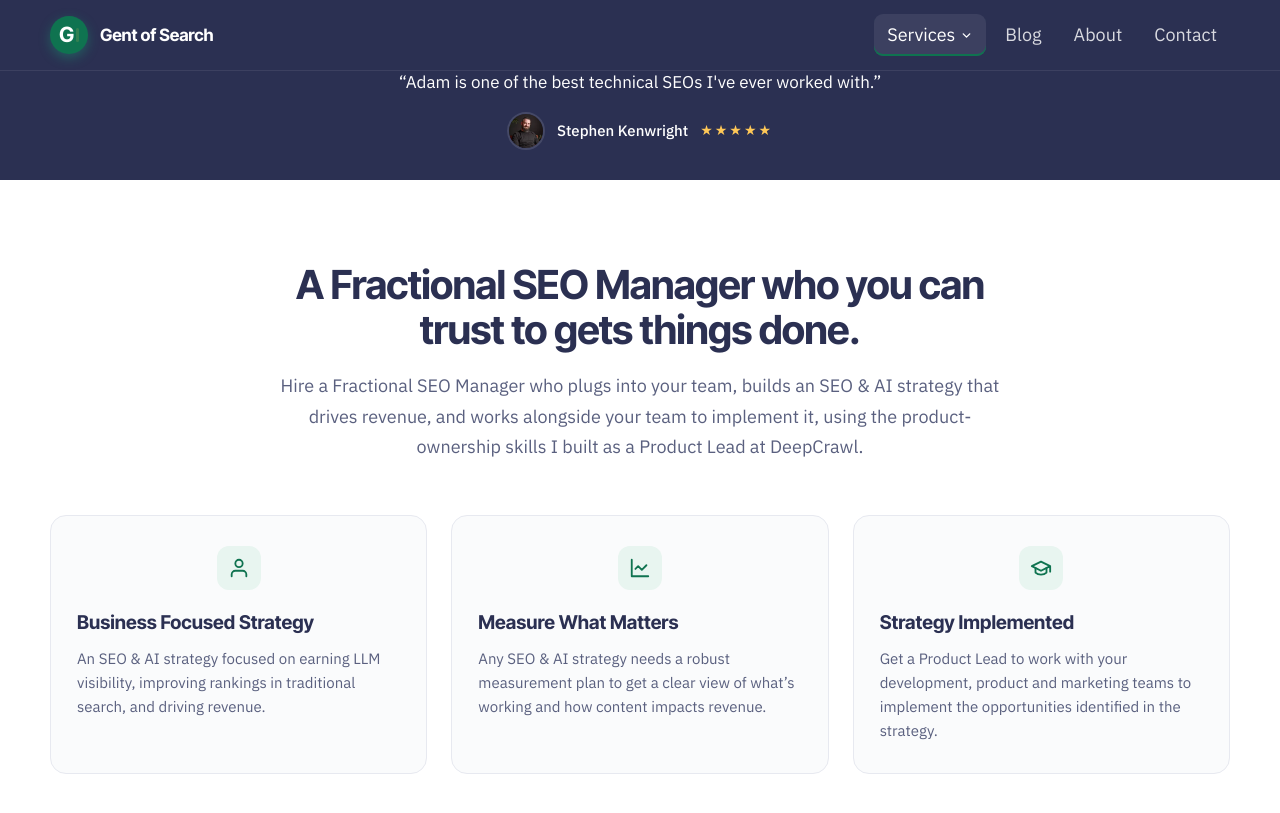
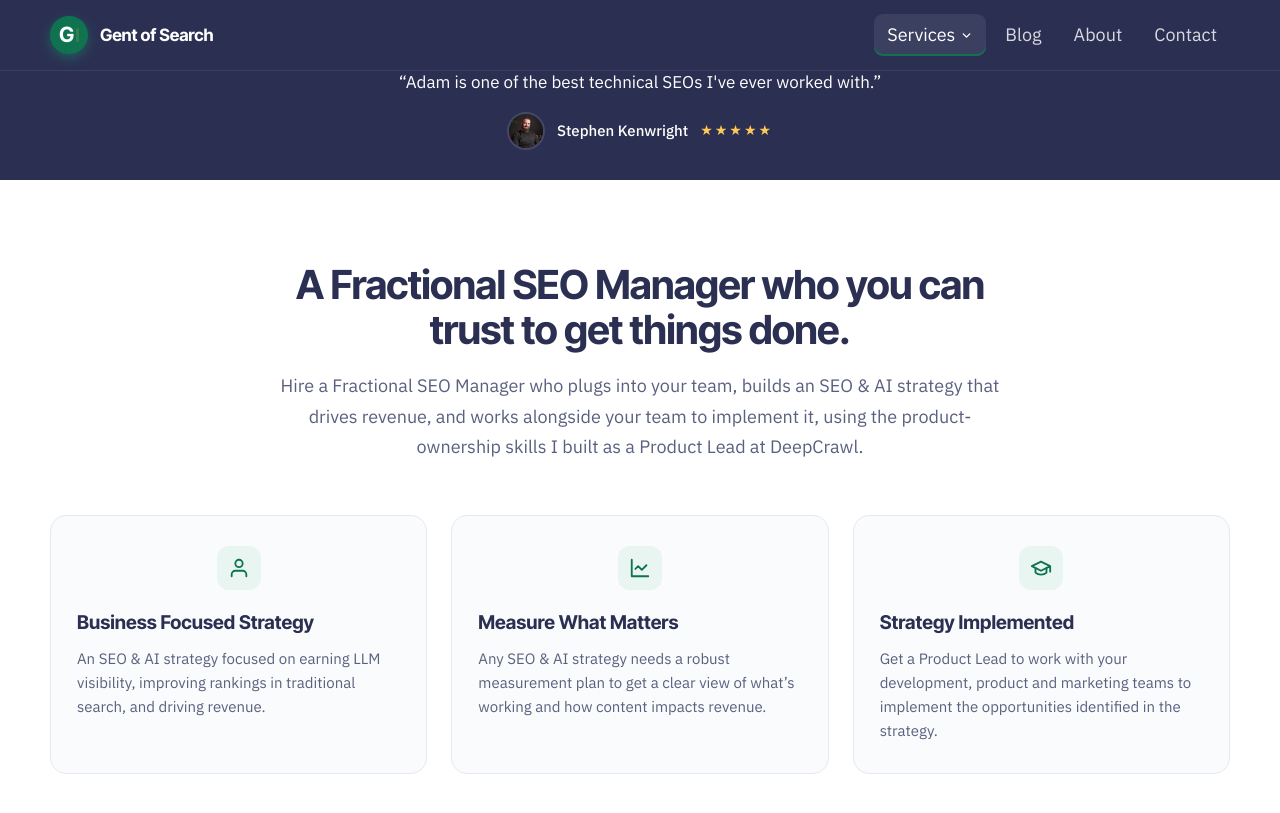
Before and after one commit to Gent-of-Search/gentofsearch.com, a Jekyll site: the page built from services/fractional-seo.html, in a window 1280 px wide and 900 px high, scrolled down 695 px. Shown: the top 813 px of the window. Built offline with Jekyll 4.4.1, drawn with Linux system fonts in a browser that asks for light colours.

Commit message:
Fractional: fix Overview h2 grammar (gets -> get)

```diff
--- a/services/fractional-seo.html
+++ b/services/fractional-seo.html
@@ -71,7 +71,7 @@ service: fractional
   <section id="overview" style="padding:82px 0; background:#FFFFFF; scroll-margin-top:70px;">
     <div style="width:min(1180px,100% - 48px); margin:0 auto;">
       <div style="max-width:720px; margin:0 auto 52px; text-align:center;">
-        <h2 style="font-family:'Inter Tight',sans-serif; font-weight:700; font-size:clamp(28px,3.2vw,40px); line-height:1.14; letter-spacing:-0.02em; color:#2B3052; margin:0 0 18px;">A Fractional SEO Manager who you can trust to gets things done.</h2>
+        <h2 style="font-family:'Inter Tight',sans-serif; font-weight:700; font-size:clamp(28px,3.2vw,40px); line-height:1.14; letter-spacing:-0.02em; color:#2B3052; margin:0 0 18px;">A Fractional SEO Manager who you can trust to get things done.</h2>
         <p style="font-size:18px; line-height:1.7; color:#5A607F; margin:0;">Hire a Fractional SEO Manager who plugs into your team, builds an SEO &amp; AI strategy that drives revenue, and works alongside your team to implement it, using the product-ownership skills I built as a Product Lead at DeepCrawl.</p>
       </div>
       <div class="gos-g3" style="display:grid; grid-template-columns:repeat(3,1fr); gap:24px;">
```
